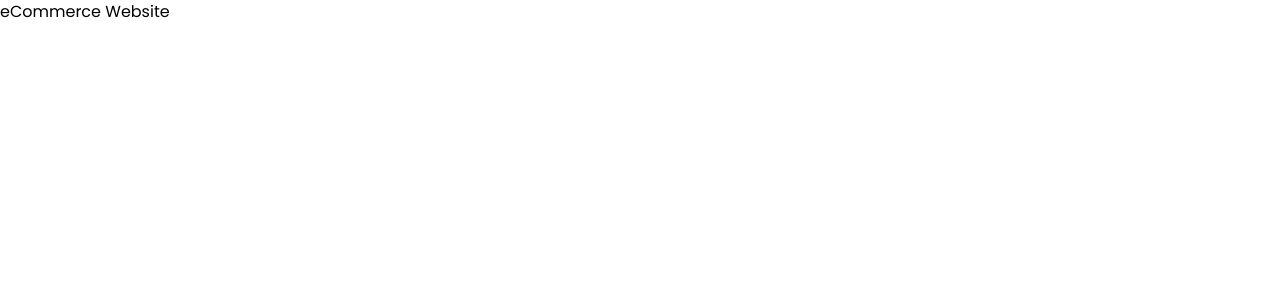
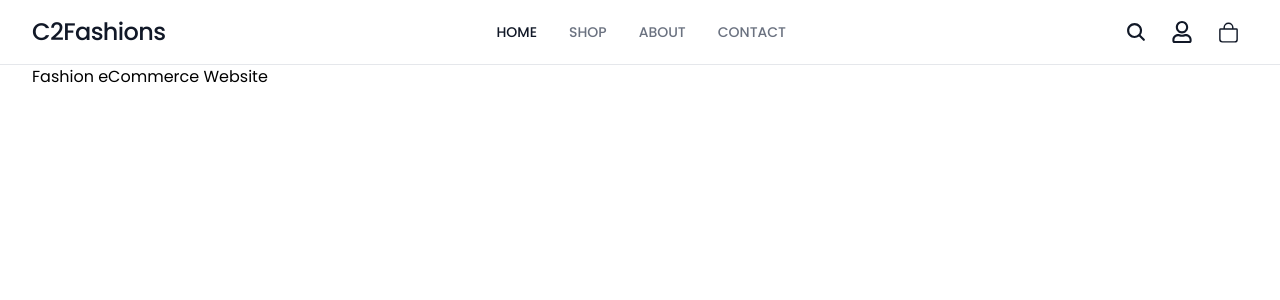
Before and after one commit to creativeloc/nextjs-estore2026, a Next.js app: page / in a window 1280 px wide. Shown: the top 300 px of the page. Built offline with nearby package versions, Linux system fonts and the light colour scheme.

Commit message:
completed navbar componemt

```diff
--- a/package.json
+++ b/package.json
@@ -11,7 +11,8 @@
   "dependencies": {
     "next": "16.3.3",
     "react": "19.2.8",
-    "react-dom": "19.2.8"
+    "react-dom": "19.2.8",
+    "react-icons": "^5.7.0"
   },
   "devDependencies": {
     "@tailwindcss/postcss": "^4",
--- a/src/app/layout.tsx
+++ b/src/app/layout.tsx
@@ -16,7 +16,9 @@ export const metadata: Metadata = {
 export default function RootLayout({ children }: LayoutProps<"/">) {
   return (
     <html lang="en" className={`${poppins.className} h-full antialiased`}>
-      <body className="min-h-full flex flex-col">{children}</body>
+      <body className="min-h-full flex flex-col" cz-shortcut-listen="true">
+        {children}
+      </body>
     </html>
   )
 }
--- a/src/app/page.tsx
+++ b/src/app/page.tsx
@@ -1,3 +1,9 @@
+import FrontendLayout from "@/components/layouts/FrontendLayout"
+
 export default function Home() {
-  return <h1>eCommerce Website</h1>
+  return (
+    <FrontendLayout>
+      <h1>Fashion eCommerce Website</h1>
+    </FrontendLayout>
+  )
 }
--- /dev/null
+++ b/src/components/layouts/FrontendLayout.tsx
@@ -0,0 +1,16 @@
+import Navbar from "../navbar/Navbar"
+
+export default function FrontendLayout({
+  children
+}: {
+  children: React.ReactNode
+}) {
+  return (
+    <>
+      <Navbar />
+      <div className="mx-auto max-w-7xl px-4 w-full sm:px-6 lg:px-8">
+        {children}
+      </div>
+    </>
+  )
+}
--- /dev/null
+++ b/src/components/navbar/Navbar.tsx
@@ -0,0 +1,103 @@
+"use client"
+
+import Link from "next/link"
+import { usePathname } from "next/navigation"
+import { useRouter } from "next/navigation"
+import { useState } from "react"
+import { FaRegUser } from "react-icons/fa"
+import { FiMenu, FiX } from "react-icons/fi"
+import { IoBagOutline, IoSearch } from "react-icons/io5"
+
+const navLinks = [
+  { href: "/", label: "Home" },
+  { href: "/shop", label: "Shop" },
+  { href: "/about", label: "About" },
+  { href: "/contact", label: "Contact" }
+]
+
+export default function Navbar() {
+  const pathname = usePathname()
+  const [isOpen, setIsOpen] = useState(false)
+  const router = useRouter()
+
+  return (
+    <header className="border-b border-border bg-background">
+      <nav className="mx-auto flex h-16 max-w-7xl items-center justify-between px-4 sm:px-6 lg:px-8">
+        {/* logo */}
+        <Link
+          href="/"
+          className="text-2xl font-medium tracking-tight text-foreground"
+        >
+          C2Fashions
+        </Link>
+
+        {/* Desktop Navigation */}
+        <div className="hidden items-center gap-8 md:flex">
+          {navLinks.map((link) => {
+            const isActive = pathname === link.href
+
+            return (
+              <Link
+                key={link.href}
+                href={link.href}
+                className={`relative text-sm font-medium uppercase transition-colors ${isActive ? "text-foreground" : "text-muted-foreground hover:text-foreground"}`}
+              >
+                {link.label}
+              </Link>
+            )
+          })}
+        </div>
+
+        {/* Desktop Buttons */}
+        <div className="flex items-center gap-2">
+          <div className="flex items-center gap-2">
+            {/* Search Icon */}
+            <button className="rounded-full p-2 text-foreground transition-colors hover:bg-surface">
+              <IoSearch size={22} />
+            </button>
+            {/* User Icon */}
+            <button className="rounded-full p-2 text-foreground transition-colors hover:bg-surface">
+              <FaRegUser size={22} />
+            </button>
+            {/* Cart Icon */}
+            <button className="rounded-full p-2 text-foreground transition-colors hover:bg-surface">
+              <IoBagOutline size={23} />
+            </button>
+          </div>
+        </div>
+
+        {/* Mobile Menu Button */}
+        <button
+          onClick={() => setIsOpen(!isOpen)}
+          className="text-2xl text-foreground md:hidden"
+        >
+          {isOpen ? <FiX /> : <FiMenu />}
+        </button>
+      </nav>
+
+      {isOpen && (
+        <div className="border-t border-border bg-background md:hidden">
+          <div className="flex flex-col px-4 py-4">
+            {navLinks.map((link) => (
+              <Link
+                className="rounded-md px-2 py-3 text-muted-foreground transition hover:bg-surface hover:text-foreground"
+                key={link.href}
+                href={link.href}
+                onClick={() => setIsOpen(false)}
+              >
+                {link.label}
+              </Link>
+            ))}
+
+            <button
+              className="mt-4 rounded-lg bg-primary py-3 text-sm font-medium text-primary-foreground transition hover:bg-primary-hover"
+              onClick={() => router.push("/sign-in")}
+            >
+              Sign In
+            </button>
+          </div>
+        </div>
+      )}
+    </header>
+  )
+}
```
Also changed, not shown: 1 other file (tests, documents, lock files or other folders).
